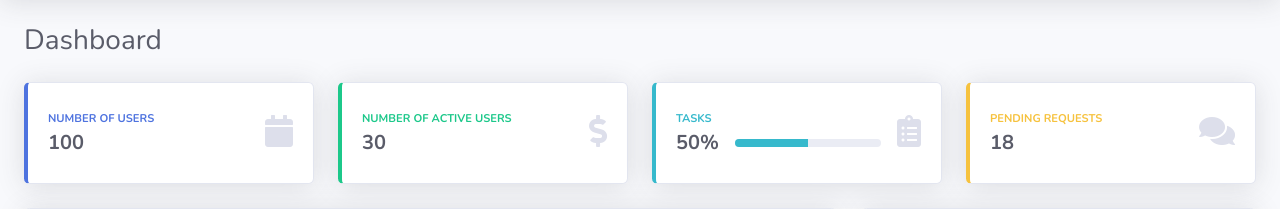
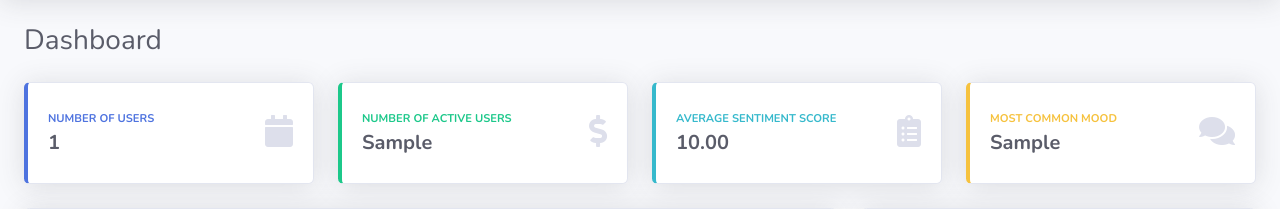
Before and after one commit to Sauske05/Mental-Sathi, a Django app: template users/templates/admin/index_.html in a window 1280 px wide. Shown: the part 70-279 px from the top of the page. Run offline with Django 5.2, Linux system fonts and the light colour scheme; the template is opened without the code that fills it: most values are stand-ins (such as "Sample title", 1, 10 or a date in 2020); some libraries are stand-ins or nearby versions.

Commit message:
Minor Tweaks and Dynamic data for Admin Dashboard

```diff
--- a/users/static/js/admin-js/chart-bar-demo.js
+++ b/users/static/js/admin-js/chart-bar-demo.js
@@ -41,7 +41,7 @@ async function getSentimentData(duration) {
         // })
         // const user_email = await user_email_response.json()
         // console.log(`This is the email -> ${user_email.userEmail}`)
-        const url = `http://127.0.0.1:8000/sentiment/fetch_bar_sentiment_data/`;
+        const url = `/sentiment/fetch_bar_sentiment_data/`;
 
         console.log('Attempting to fetch URL:', url);
         console.log('Full resolved URL will be:', window.location.pathname + url);
--- a/users/templates/admin/index_.html
+++ b/users/templates/admin/index_.html
@@ -66,7 +66,9 @@
                                         <div class="text-xs font-weight-bold text-primary text-uppercase mb-1">
                                             Number of Users
                                         </div>
-                                        <div class="h5 mb-0 font-weight-bold text-gray-800">100</div>
+                                        <div class="h5 mb-0 font-weight-bold text-gray-800">
+                                            {{ user_count }}
+                                        </div>
                                     </div>
                                     <div class="col-auto">
                                         <i class="fas fa-calendar fa-2x text-gray-300"></i>
@@ -85,7 +87,7 @@
                                         <div class="text-xs font-weight-bold text-success text-uppercase mb-1">
                                             Number of Active Users
                                         </div>
-                                        <div class="h5 mb-0 font-weight-bold text-gray-800">30</div>
+                                        <div class="h5 mb-0 font-weight-bold text-gray-800">{{ active_users }}</div>
                                     </div>
                                     <div class="col-auto">
                                         <i class="fas fa-dollar-sign fa-2x text-gray-300"></i>
@@ -101,20 +103,9 @@
                             <div class="card-body">
                                 <div class="row no-gutters align-items-center">
                                     <div class="col mr-2">
-                                        <div class="text-xs font-weight-bold text-info text-uppercase mb-1">Tasks
+                                        <div class="text-xs font-weight-bold text-info text-uppercase mb-1">Average Sentiment Score
                                         </div>
-                                        <div class="row no-gutters align-items-center">
-                                            <div class="col-auto">
-                                                <div class="h5 mb-0 mr-3 font-weight-bold text-gray-800">50%</div>
-                                            </div>
-                                            <div class="col">
-                                                <div class="progress progress-sm mr-2">
-                                                    <div class="progress-bar bg-info" role="progressbar"
-                                                         style="width: 50%" aria-valuenow="50" aria-valuemin="0"
-                                                         aria-valuemax="100"></div>
-                                                </div>
-                                            </div>
-                                        </div>
+                                        <div class="h5 mb-0 font-weight-bold text-gray-800">{{ average_sentiment_score|floatformat:2 }}</div>
                                     </div>
                                     <div class="col-auto">
                                         <i class="fas fa-clipboard-list fa-2x text-gray-300"></i>
@@ -131,9 +122,9 @@
                                 <div class="row no-gutters align-items-center">
                                     <div class="col mr-2">
                                         <div class="text-xs font-weight-bold text-warning text-uppercase mb-1">
-                                            Pending Requests
+                                            Most Common Mood
                                         </div>
-                                        <div class="h5 mb-0 font-weight-bold text-gray-800">18</div>
+                                        <div class="h5 mb-0 font-weight-bold text-gray-800"> {{ most_common_emotion }}</div>
                                     </div>
                                     <div class="col-auto">
                                         <i class="fas fa-comments fa-2x text-gray-300"></i>
```
Also changed, not shown: sentiment_analysis/views.py (+11 -1 lines), users/static/js/user-js/user_pie_chart.js (+38 -0 lines), users/templates/user_template/index.html (+3 -18 lines), users/views.py (+30 -2 lines).
